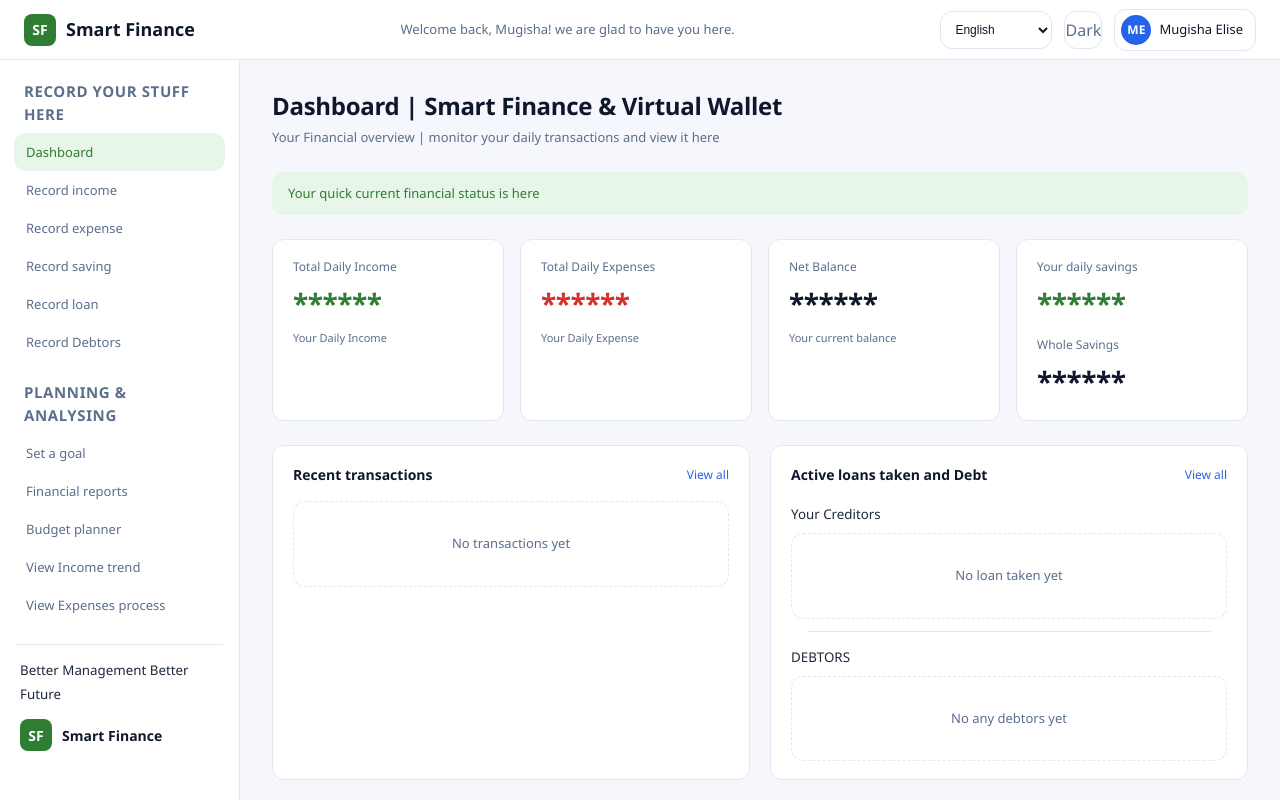
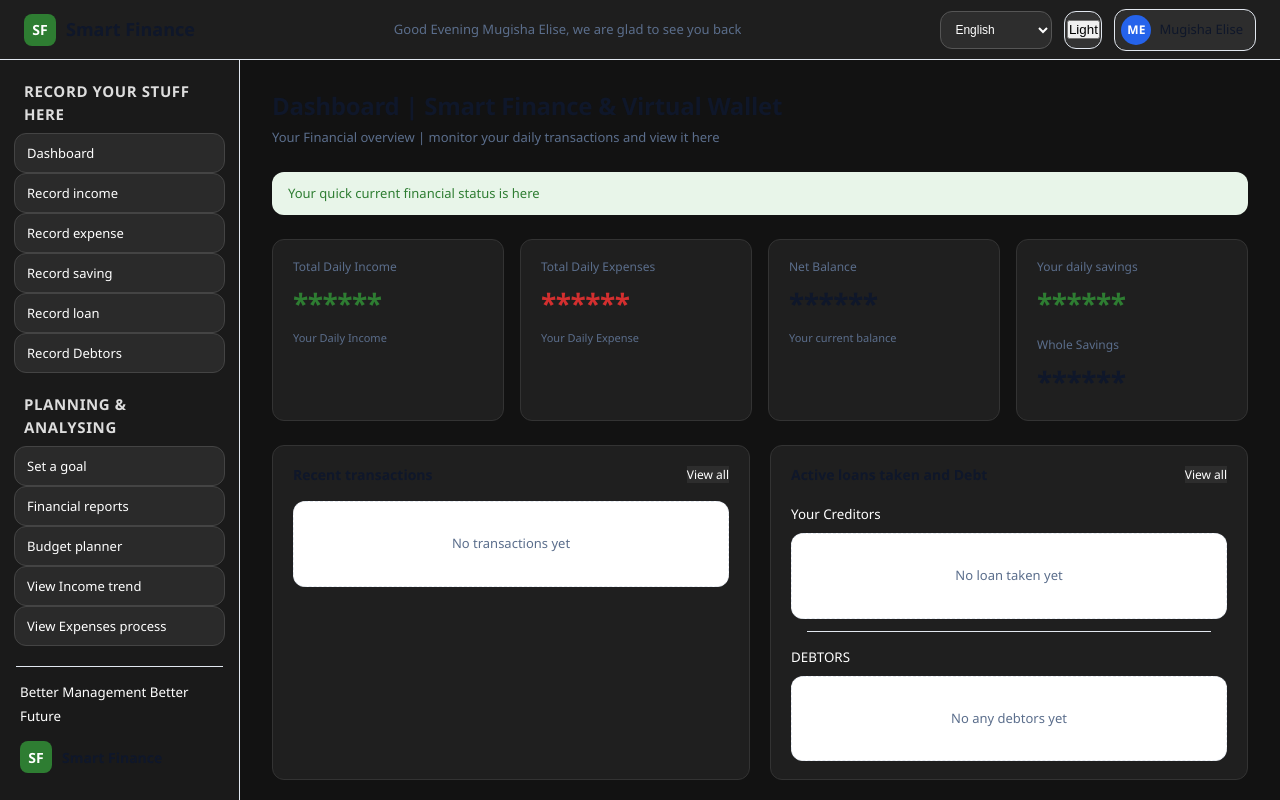
Before and after one commit to mugisha-cyber/smart-finance, a plain HTML site: page dashboard.html in a window 1280 px wide. Both pictures are taken after a click on the element "Dark". Shown: the top 800 px of the page. Drawn offline with Linux system fonts and the light colour scheme.

Commit message:
I added dark mode in dashboard

```diff
--- /dev/null
+++ b/Javascript/dasboard.js
@@ -0,0 +1,30 @@
+let hours = new Date().getHours();
+let greeting = document.getElementById("sf-greeting");
+if (hours < 12) {
+    greeting.innerHTML = "Good Morning Mugisha Elise, we are glad to see you back";
+} else if (hours < 18) {
+    greeting.innerHTML = "Good Afternoon Mugisha Elise, we are glad to see you back";
+} else {
+    greeting.innerHTML = "Good Evening Mugisha Elise, we are glad to see you back";
+}
+
+// Dark mode and  light mode chaging
+
+const btn = document.getElementById("sf-theme-Toggle");
+
+if (localStorage.getItem("sf-theme") === "dark") {
+    document.body.classList.add("dark");
+    btn.textContent = "Light";
+}
+
+btn.addEventListener("click", function() {
+    document.body.classList.toggle("dark");
+
+    if (document.body.classList.contains("dark")) {
+        localStorage.setItem("sf-theme", "dark");
+        btn.textContent = "Light";
+    } else {
+        localStorage.setItem("sf-theme", "light");
+        btn.textContent = "Dark";
+    }
+});
--- a/css/dashboard.css
+++ b/css/dashboard.css
@@ -43,6 +43,157 @@ body {
     padding: 0 24px;
     gap: 16px;
     z-index: 200;
+}
+
+
+/* Whole page dark mode css*/
+
+body.dark {
+    background: #121212;
+    color: #ffffff;
+}
+
+
+/* Header  dark mode css */
+
+body.dark .sf-header {
+    background: #1e1e1e;
+    color: #ffffff;
+}
+
+
+/* Sidebar dark mode css */
+
+body.dark aside {
+    background: #1a1a1a;
+    color: #ffffff;
+}
+
+
+/* Sidebar headings */
+
+body.dark .sidebar-label {
+    color: #dddddd;
+}
+
+
+/* Navigation buttons */
+
+body.dark .nav-btn {
+    background: #2a2a2a;
+    color: #ffffff;
+    border: 1px solid #444;
+}
+
+body.dark .nav-btn:hover {
+    background: #3b3b3b;
+}
+
+
+/* Dashboard cards */
+
+body.dark .sf-card {
+    background: #1f1f1f;
+    color: #ffffff;
+    border: 1px solid #333;
+}
+
+
+/* Form panels */
+
+body.dark .form-panel {
+    background: #1f1f1f;
+    color: #ffffff;
+}
+
+
+/* Inputs */
+
+body.dark input,
+body.dark select,
+body.dark textarea {
+    background: #2d2d2d;
+    color: #ffffff;
+    border: 1px solid #555;
+}
+
+
+/* Placeholder text */
+
+body.dark input::placeholder {
+    color: #aaaaaa;
+}
+
+
+/* Main buttons */
+
+body.dark .sf-btn,
+body.dark .submit-btn {
+    background: #0d6efd;
+    color: white;
+}
+
+
+/* Cancel button */
+
+body.dark .cancel-btn {
+    background: #444;
+    color: white;
+}
+
+
+/* View all buttons */
+
+body.dark .sf-view-all {
+    background: #2d2d2d;
+    color: white;
+}
+
+
+/* Footer */
+
+body.dark .sf-footer {
+    background: #111111;
+    color: white;
+}
+
+
+/* Footer links */
+
+body.dark .sf-footer a {
+    color: #66b3ff;
+}
+
+
+/* Language selector */
+
+body.dark .sf-lang-select {
+    background: #2d2d2d;
+    color: white;
+    border: 1px solid #555;
+}
+
+
+/* Dark mode toggle button */
+
+body.dark .sf-dark-toggle {
+    background: #333;
+    color: white;
+}
+
+
+/* Profile button */
+
+body.dark .sf-profile-btn {
+    background: #2d2d2d;
+    color: white;
+}
+
+
+/* Dividers */
+
+body.dark .divider {
+    border-color: #444;
 }
 
 .sf-logo {
--- a/dashboard.html
+++ b/dashboard.html
@@ -14,7 +14,7 @@
             <div class="sf-logo-mark">SF</div>
             Smart Finance
         </a>
-        <div class="sf-greeting">
+        <div class="sf-greeting" id="sf-greeting">
             Welcome back, Mugisha! we are glad to have you here.
         </div>
         <div class="sf-header-right">
@@ -24,12 +24,13 @@
                 <option value="rw">Kinyarwanda</option>
                 <option value="es">Swahili</option>
             </select>
-            <div class="sf-dark-toggle">Dark</div>
+            <div class="sf-dark-toggle">
+                <button id="sf-theme-Toggle">Dark</button>
+            </div>
             <div class="sf-profile-btn">
                 <div class="sf-avatar">ME</div>
                 <span class="sf-profile-name">Mugisha Elise</span>
             </div>
-        </div>
     </header>
 
     <div class="sf-layout">
@@ -46,7 +47,7 @@
             <div class="sidebar-section">
                 <div class="sidebar-label">Planning & Analysing</div>
                 <a href="#goalForm" class="nav-link"><button class="nav-btn" data-nav="goal">Set a goal</button></a>
-                <button class="nav-btn">Financial reports</button>
+                <a href="#reports" class="nav-link"><button class="nav-btn" data-nav="reports">Financial reports</button></a>
                 <button class="nav-btn">Budget planner</button>
                 <button class="nav-btn">View Income trend</button>
                 <button class="nav-btn">View Expenses process</button>
@@ -329,6 +330,7 @@
             <a href="#">Help center</a>
         </div>
     </footer>
+    <script src="Javascript/dasboard.js"></script>
 </body>
 
 </html>
```
Also changed, not shown: login.html (+0 -3 lines).
